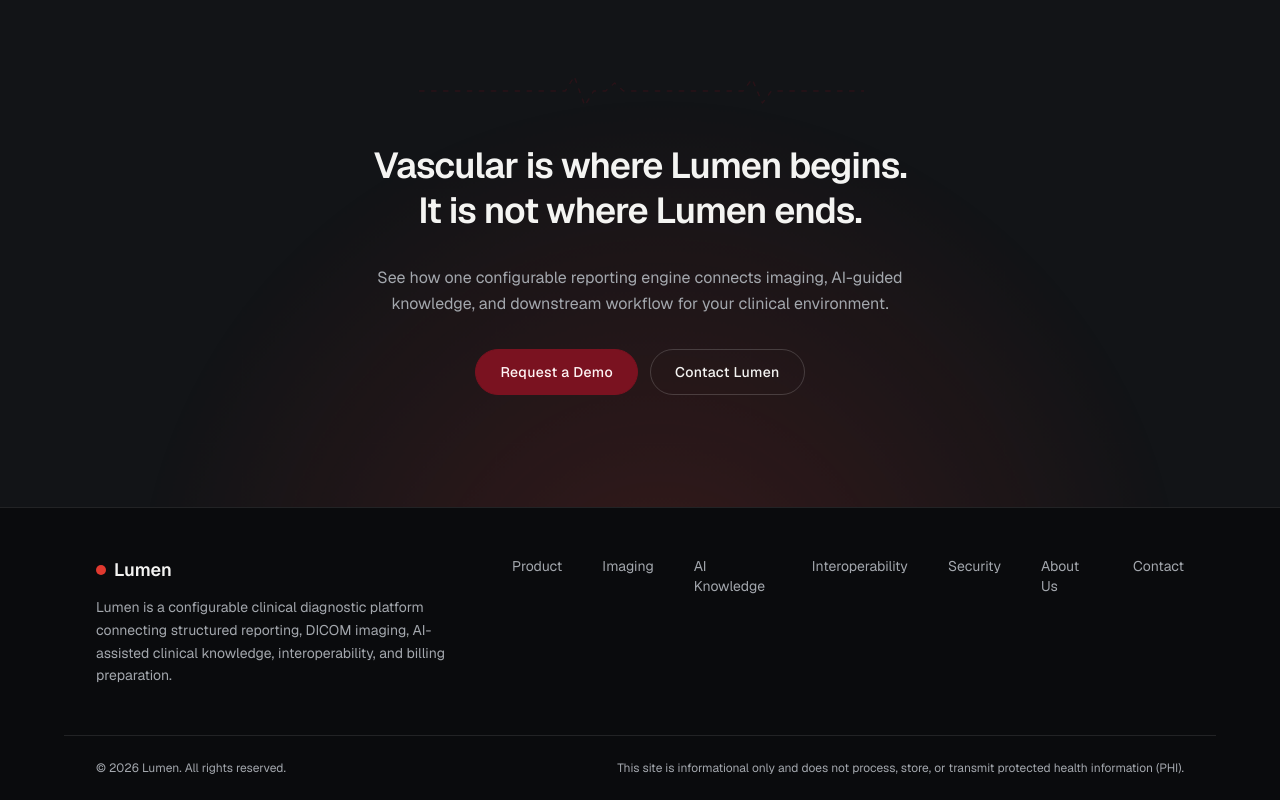
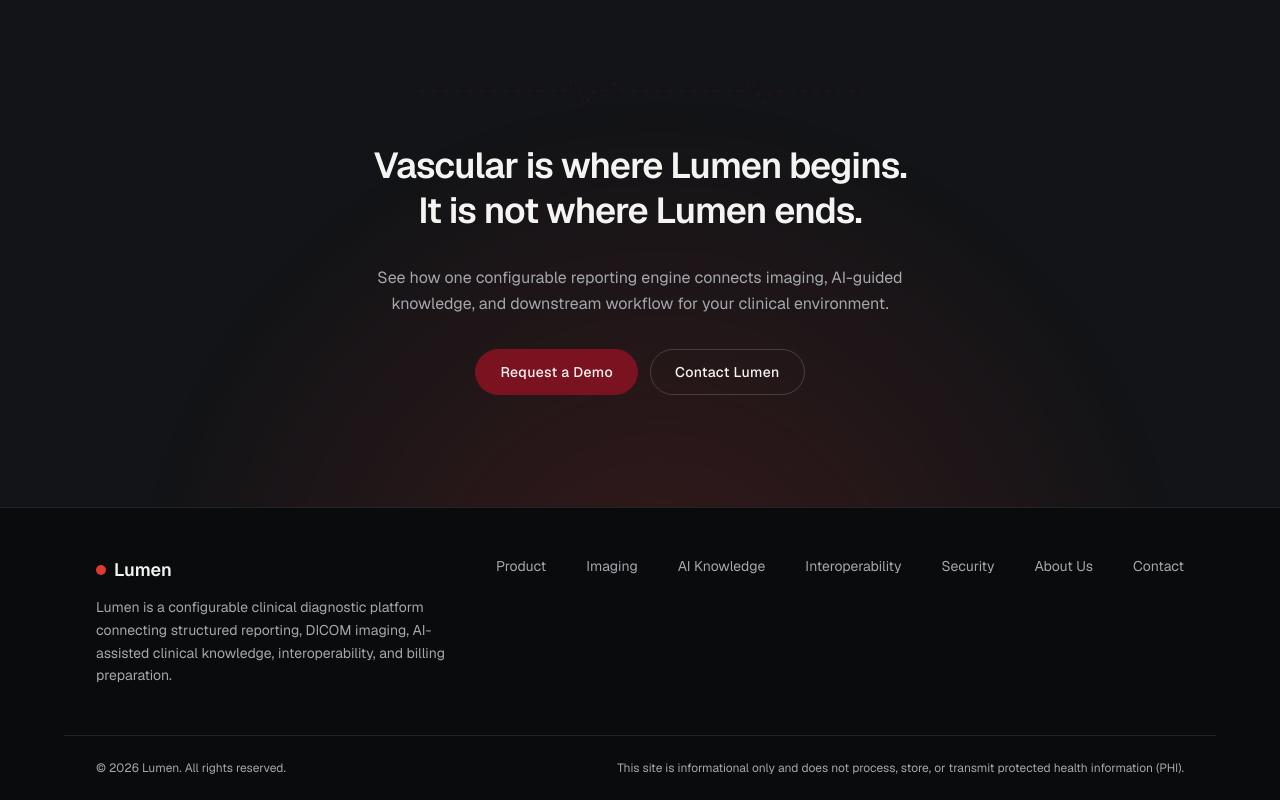
Before and after one commit to anthonynarine/Lumen-Product-Marketing, a Next.js app: page / in a window 1280 px wide. Shown: the part 9079-9879 px from the top of the page. Built offline with nearby package versions, Linux system fonts and the light colour scheme; no server answers.

Commit message:
updated footer

```diff
--- a/src/components/layout/Footer.tsx
+++ b/src/components/layout/Footer.tsx
@@ -23,7 +23,7 @@
             <Link
               key={link.href}
               href={link.href}
-              className="text-sm text-foreground-muted transition-colors hover:text-foreground"
+              className="whitespace-nowrap text-sm text-foreground-muted transition-colors hover:text-foreground"
             >
               {link.label}
             </Link>
```
